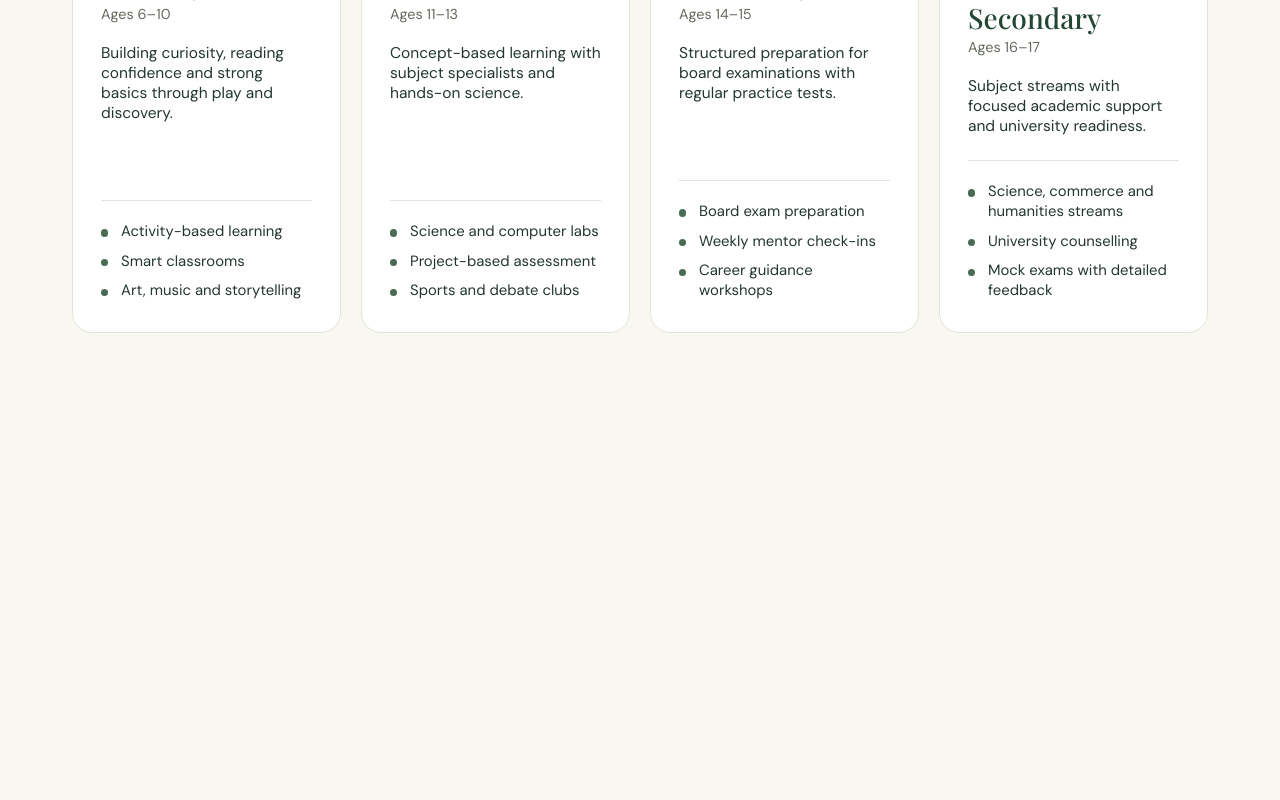
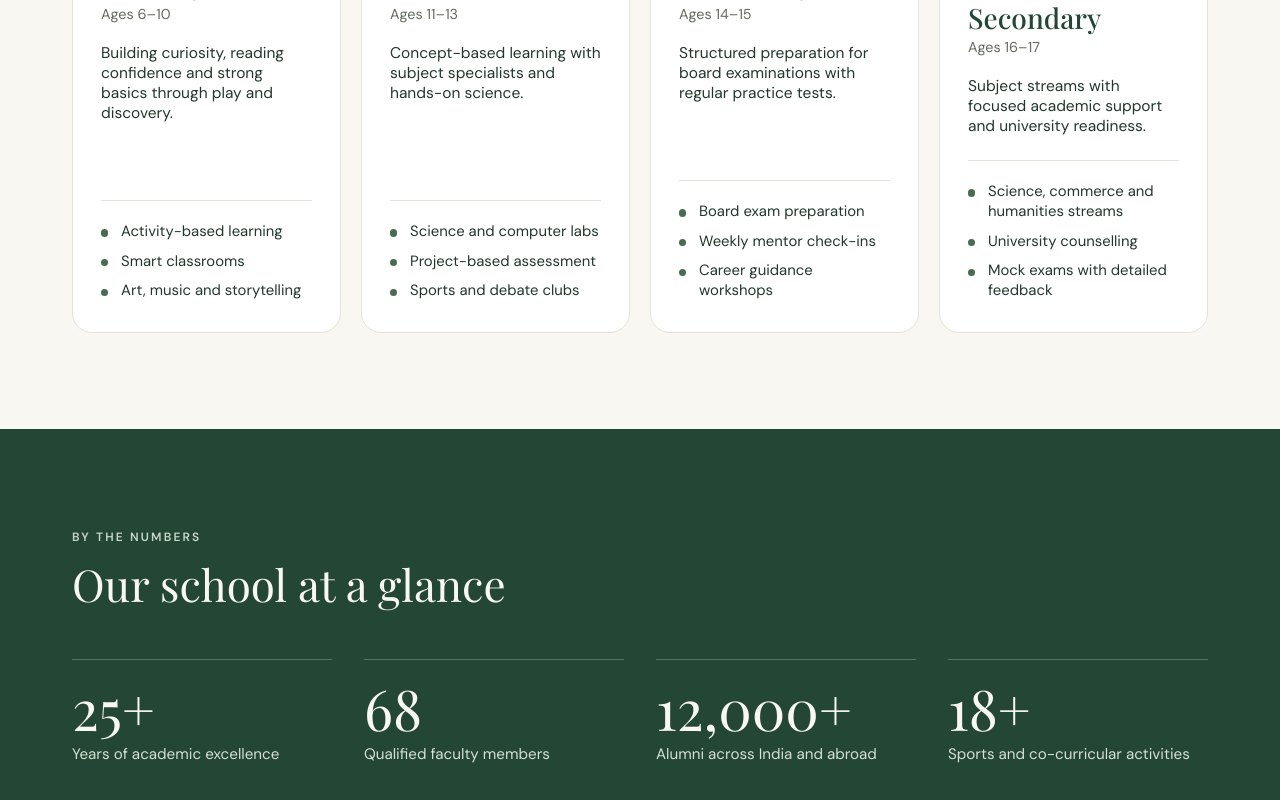
Before and after one commit to mayaswami/eakpustak-admissions, a React (Vite) app: page / in a window 1280 px wide. Shown: the part 2116-2916 px from the top of the page. Before the commit the page ends 2545 px from the top, so only its background shows below. Built offline with nearby package versions, Linux system fonts and the light colour scheme.

Commit message:
feat: add school highlights section

```diff
--- a/src/App.jsx
+++ b/src/App.jsx
@@ -2,6 +2,7 @@ import Navbar from "./components/Navbar";
 import Hero from "./components/Hero";
 import WhyChoose from "./components/WhyChoose";
 import Programs from "./components/Programs";
+import Highlights from "./components/Highlights";
 
 function App() {
   return (
@@ -11,6 +12,7 @@ function App() {
         <Hero />
         <WhyChoose />
         <Programs />
+        <Highlights />
       </main>
     </>
   );
--- /dev/null
+++ b/src/components/Highlights.css
@@ -0,0 +1,64 @@
+.highlights {
+  background: var(--color-forest);
+  color: var(--color-cream);
+}
+
+.highlights__inner {
+  max-width: 1200px;
+  margin: 0 auto;
+  padding: 4rem 1.25rem;
+}
+
+.highlights .eyebrow {
+  margin: 0;
+  color: #c9d8c8;
+}
+
+.highlights h2 {
+  margin: 0.75rem 0 3rem;
+  font-size: clamp(2rem, 4vw, 2.75rem);
+  font-weight: 400;
+  color: var(--color-cream);
+}
+
+/* Mobile: two numbers per row */
+.highlights__grid {
+  display: grid;
+  grid-template-columns: repeat(2, 1fr);
+  gap: 2.5rem 1.5rem;
+  margin: 0;
+  padding: 0;
+  list-style: none;
+}
+
+.highlights__item {
+  display: flex;
+  flex-direction: column;
+  gap: 0.5rem;
+  padding-top: 1.25rem;
+  border-top: 1px solid rgba(248, 247, 242, 0.25);
+}
+
+.highlights__value {
+  font-family: var(--font-heading);
+  font-size: clamp(2rem, 5vw, 3.5rem);
+  line-height: 1;
+  color: var(--color-cream);
+}
+
+.highlights__label {
+  font-size: 0.95rem;
+  color: #d6e0d3;
+}
+
+/* Desktop: four numbers in one row */
+@media (min-width: 1024px) {
+  .highlights__inner {
+    padding: 6rem 2rem;
+  }
+
+  .highlights__grid {
+    grid-template-columns: repeat(4, 1fr);
+    gap: 2rem;
+  }
+}
--- /dev/null
+++ b/src/components/Highlights.jsx
@@ -0,0 +1,24 @@
+import { highlights } from "../data/highlights";
+import "./Highlights.css";
+
+function Highlights() {
+  return (
+    <section id="highlights" className="highlights">
+      <div className="highlights__inner">
+        <p className="eyebrow">BY THE NUMBERS</p>
+        <h2>Our school at a glance</h2>
+
+        <ul className="highlights__grid">
+          {highlights.map((item) => (
+            <li key={item.id} className="highlights__item">
+              <span className="highlights__value">{item.value}</span>
+              <span className="highlights__label">{item.label}</span>
+            </li>
+          ))}
+        </ul>
+      </div>
+    </section>
+  );
+}
+
+export default Highlights;
--- a/src/components/Programs.css
+++ b/src/components/Programs.css
@@ -47,7 +47,7 @@
   font-size: 0.97rem;
 }
 
-/* margin-top auto: features hamesha card ke neeche rahenge, cards same height ke dikhenge */
+/* margin-top auto */
 .program-card__features {
   display: grid;
   gap: 0.6rem;
--- /dev/null
+++ b/src/data/highlights.js
@@ -0,0 +1,22 @@
+export const highlights = [
+    {
+        id: "years",
+        value: "25+",
+        label: "Years of academic excellence",
+    },
+    {
+        id: "faculty",
+        value: "68",
+        label: "Qualified faculty members",
+    },
+    {
+        id: "alumni",
+        value: "12,000+",
+        label: "Alumni across India and abroad",
+    },
+    {
+        id: "activities",
+        value: "18+",
+        label: "Sports and co-curricular activities",
+    },
+];
```
